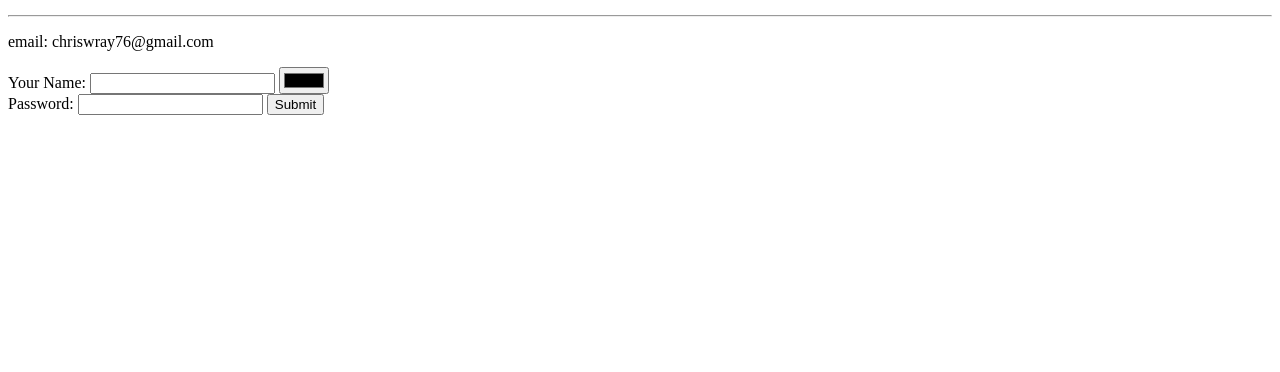
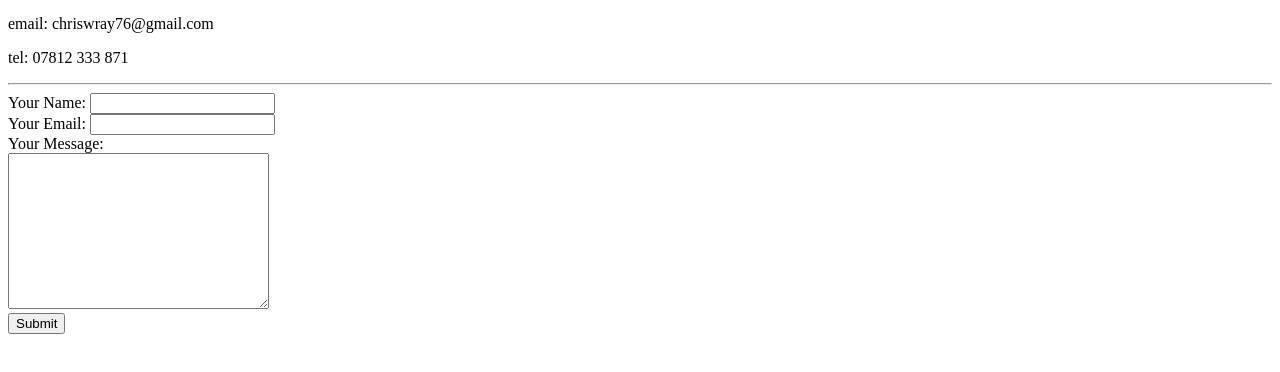
Before and after one commit to chris-wray-dev/webDeveloperBootcamp, a plain HTML site: page HTML - Personal Site/contact.html in a window 1280 px wide. Shown: the part 44-416 px from the top of the page. Drawn offline with Linux system fonts and the light colour scheme.

Commit message:
completed 26. Forms in Practice

```diff
--- a/HTML - Personal Site/contact.html
+++ b/HTML - Personal Site/contact.html
@@ -10,14 +10,16 @@
 
 <body>
     <h3>Contact Me</h3>
+    <p>email: chriswray76@gmail.com</p>
+    <p>tel: 07812 333 871</p>
     <hr>
-    <p>email: chriswray76@gmail.com</p>
-    <form action="">
+    <form action="mailto:chriswray76@gmail.com" method="post" enctype="text/plain">
         <label>Your Name:</label>
-        <input type="text" name="" value="">
-        <input type="color"><br>
-        <label for="">Password:</label>
-        <input type="password">
+        <input type="text" name="yourName" value=""><br>
+        <label>Your Email:</label>
+        <input type="email" name="yourEmail"><br>
+        <label>Your Message:</label><br>
+        <textarea name="yourMessage" id="" cols="30" rows="10"></textarea><br>
         <input type="submit" name="">
     </form>
 </body>
```
